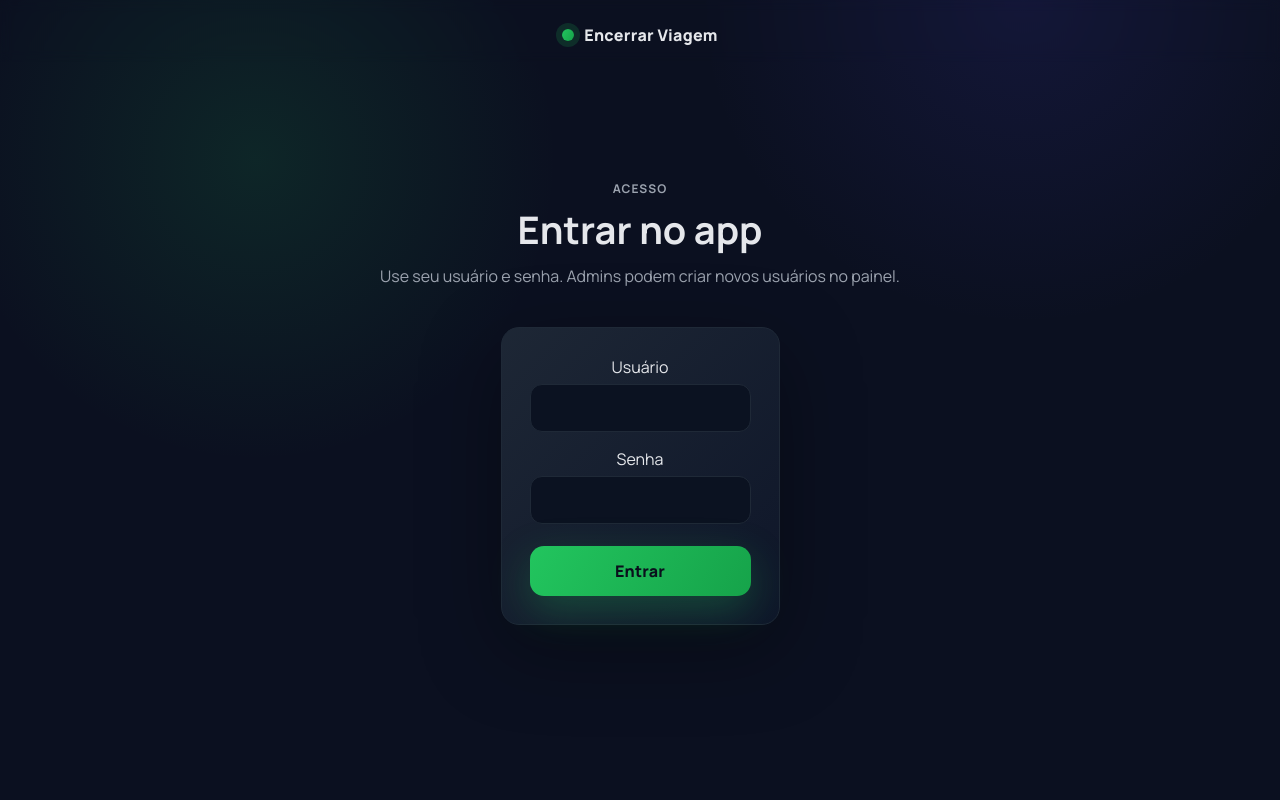
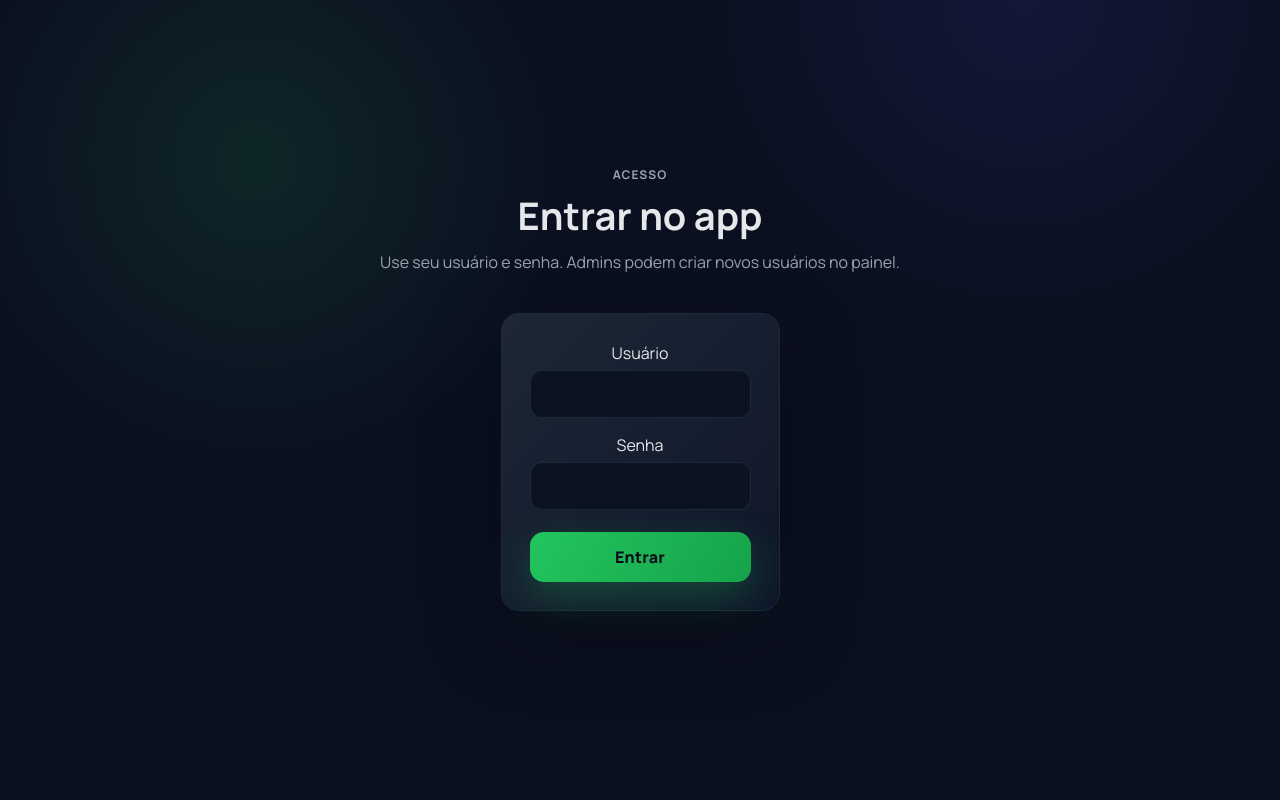
Before and after one commit to mcochitao-ai/app-motorista-delante, a Flask app: page /login in a window 1280 px wide. Run offline with Flask 3, Linux system fonts and the light colour scheme.

Commit message:
Hide header on login and center auth page

```diff
--- a/static/styles.css
+++ b/static/styles.css
@@ -52,7 +52,7 @@ body {
 .inline { margin: 0; }
 
 .page { max-width: 1040px; margin: 0 auto; padding: 32px 20px 64px; }
-.page.auth { min-height: calc(100vh - 96px); display: flex; flex-direction: column; align-items: center; justify-content: center; gap: 20px; text-align: center; }
+.page.auth { min-height: 100vh; display: flex; flex-direction: column; align-items: center; justify-content: center; gap: 20px; text-align: center; }
 .hero { padding: 8px 0 20px; }
 .hero.auth-hero { text-align: center; }
 .eyebrow { text-transform: uppercase; letter-spacing: 0.08em; font-weight: 700; font-size: 12px; color: var(--muted); margin: 0 0 6px; }
--- a/templates/base.html
+++ b/templates/base.html
@@ -10,12 +10,12 @@
   <link rel="stylesheet" href="{{ url_for('static', filename='styles.css') }}">
 </head>
 <body class="{% block body_class %}{% endblock %}">
-  <header class="topbar {% if not g.user %}topbar-auth{% endif %}">
+  {% if g.user %}
+  <header class="topbar">
     <div class="brand">
       <span class="dot"></span>
-      <a href="{{ url_for('trip_form') if g.user else url_for('login') }}">Encerrar Viagem</a>
+      <a href="{{ url_for('trip_form') }}">Encerrar Viagem</a>
     </div>
-    {% if g.user %}
     <nav class="nav">
         <span class="pill">{{ g.user['name'] }} · {{ g.user['role'] }}</span>
         {% if session.get('role') == 'admin' %}
@@ -25,8 +25,8 @@
           <button type="submit" class="ghost">Sair</button>
         </form>
     </nav>
-    {% endif %}
   </header>
+  {% endif %}
 
   <main class="page {% block page_class %}{% endblock %}">
     {% with messages = get_flashed_messages(with_categories=true) %}
```
